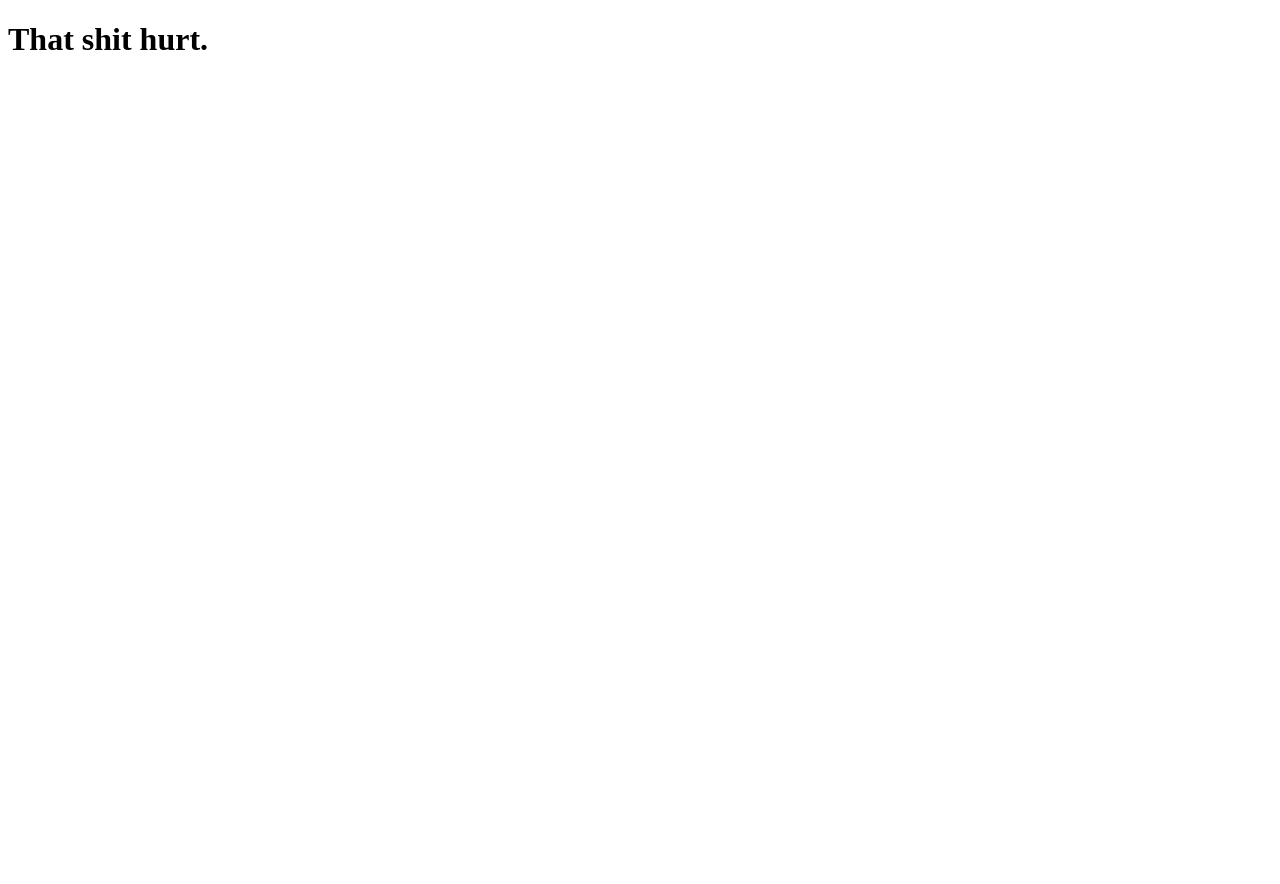
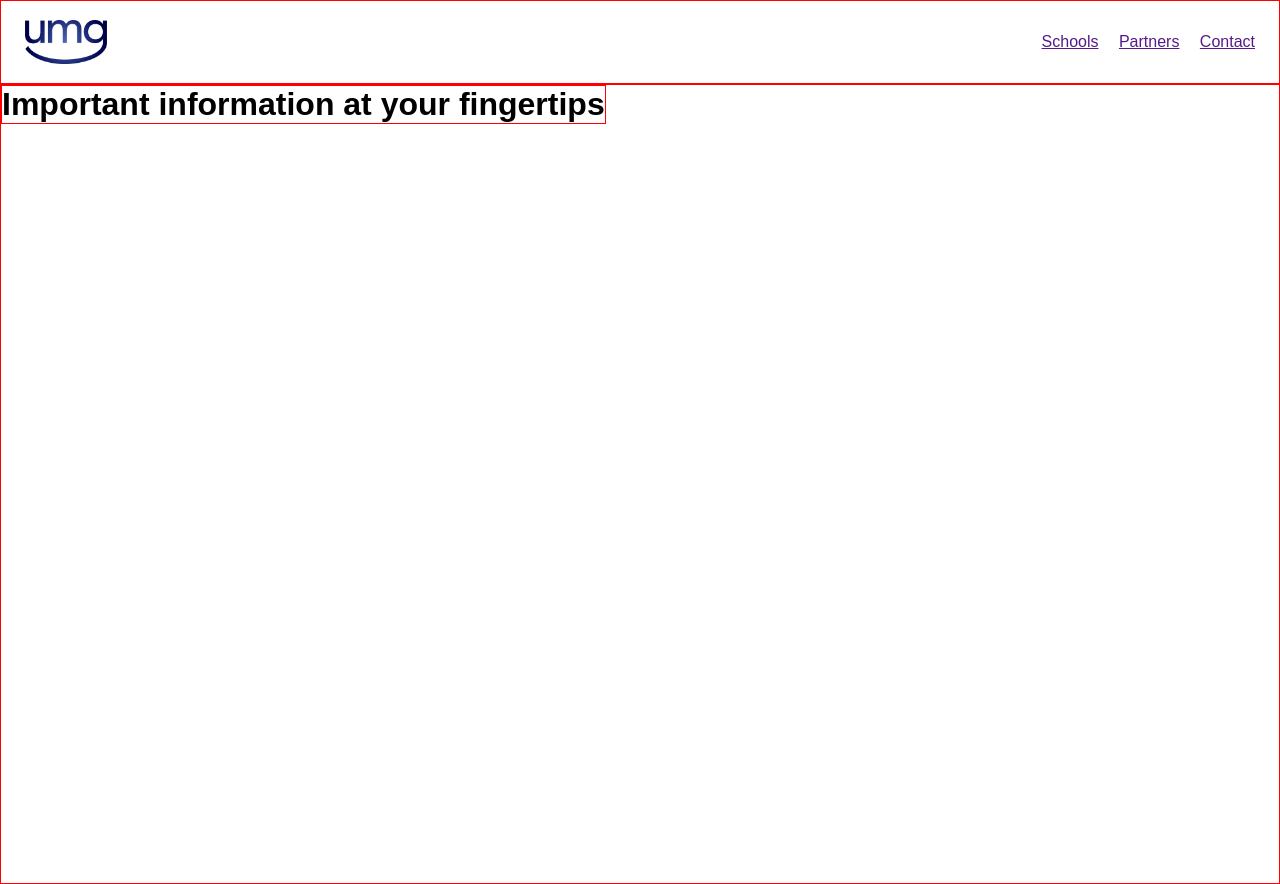
Before and after one commit to marcelo-cm/umg-website, a plain HTML site: page index.html in a window 1280 px wide. Before the commit the page ends 800 px from the top, so only its background shows below. Drawn offline with Linux system fonts and the light colour scheme.

Commit message:
Worked on header, and started content

```diff
--- a/index.html
+++ b/index.html
@@ -1,12 +1,27 @@
 <!DOCTYPE html>
 <html lang="en">
 <head>
+    <link rel="stylesheet" href="style.css">
     <meta charset="UTF-8">
     <meta http-equiv="X-UA-Compatible" content="IE=edge">
     <meta name="viewport" content="width=device-width, initial-scale=1.0">
-    <title>Document</title>
+    <title>University Media Group</title>
 </head>
 <body>
-    <h1>That shit hurt.</h1>
+    <header class="umg-header">
+        <div class="umg-logo">
+            <img class="umg-logo-image" src="images/UMGv2-gradient.png" alt="UMG :)">
+        </div>
+        <nav>
+            <ul>
+                <li><a href="">Schools</a></li>
+                <li><a href="">Partners</a></li>
+                <li><a href="">Contact</a></li>
+            </ul>
+        </nav>
+    </header>
+    <div class="main-body-content">
+        <h1 class="tagline">Important information at your fingertips</h1>
+    </div>
 </body>
 </html>
--- a/style.css
+++ b/style.css
@@ -0,0 +1,52 @@
+* {
+    font-family: Arial, Helvetica, sans-serif;
+    margin: 0;
+    padding: 0;
+    /*border: 1px solid red;*/
+    box-sizing: border-box;
+    list-style-type: none;
+}
+
+body {
+    /*height: 100rem;*/
+}
+
+.main-body-content {
+    height: 50rem;
+    border: 1px solid red;
+    position: relative;
+    top: 5.25rem;
+}
+
+.tagline {
+    border: 1px solid red;
+    display: flex;
+    position: fixed;
+    align-items: center;
+}
+
+.umg-header{
+    display: flex;
+    padding: 1.2rem 1.5rem;
+    height: 5.25rem;
+    width: 100%;
+    align-items: center;
+    justify-content: space-between;
+    border: 1px solid red;
+    background-color: transparent;
+    position: fixed;
+    top: 0%;
+}
+
+.umg-logo {
+    height: 100%;
+}
+
+.umg-logo-image {
+    height: 100%;
+}
+
+nav li {
+    display: inline-block;
+    padding-left: 1rem;
+}
```
Also changed, not shown: images/UMGv2-gradient.png (added), 1 other file.
